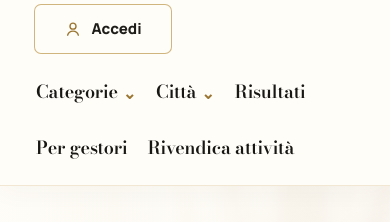
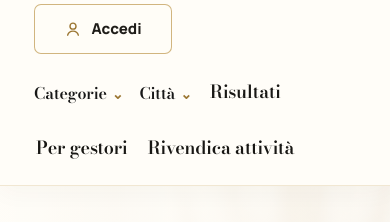
Before and after one commit to beautybenessere/beautybenessere-it, a Next.js app: page / in a window 390 px wide. Shown: the part 385-607 px from the top of the page. Built offline with nearby package versions, Linux system fonts and the light colour scheme.

Commit message:
Fix Step 004 topbar dropdown categorie città

```diff
--- a/app/globals.css
+++ b/app/globals.css
@@ -2578,3 +2578,154 @@ body {
     font-size: 14px;
   }
 }
+
+/* Fix Step 004 — Dropdown premium Categorie e Città in topbar */
+.nav-dropdown {
+  position: relative;
+  display: inline-flex;
+  align-items: center;
+}
+
+.nav-dropdown-trigger {
+  min-height: 44px;
+  display: inline-flex;
+  align-items: center;
+  justify-content: center;
+  gap: 5px;
+  padding: 8px 10px;
+  border: 0;
+  border-radius: 0;
+  color: #171717;
+  background: transparent;
+  cursor: pointer;
+  font-family: var(--font-brand), Georgia, "Times New Roman", serif;
+  font-size: clamp(18px, 1.18vw, 21px);
+  font-weight: 600;
+  line-height: 1;
+  letter-spacing: -0.01em;
+  transition: color 180ms ease;
+}
+
+.nav-dropdown-trigger:hover,
+.nav-dropdown:focus-within .nav-dropdown-trigger,
+.nav-dropdown:hover .nav-dropdown-trigger {
+  color: var(--gold-dark);
+}
+
+.nav-dropdown .nav-chevron {
+  margin-top: 2px;
+  color: var(--gold-dark);
+  font-size: 14px;
+  line-height: 1;
+  transition: transform 180ms ease;
+}
+
+.nav-dropdown:hover .nav-chevron,
+.nav-dropdown:focus-within .nav-chevron {
+  transform: translateY(1px) rotate(180deg);
+}
+
+.nav-dropdown-menu {
+  position: absolute;
+  top: calc(100% + 14px);
+  left: 50%;
+  z-index: 40;
+  width: max-content;
+  min-width: 250px;
+  max-width: min(340px, calc(100vw - 32px));
+  padding: 10px;
+  border: 1px solid rgba(201, 163, 90, 0.26);
+  border-radius: 18px;
+  background: rgba(255, 253, 248, 0.98);
+  box-shadow: 0 26px 70px rgba(68, 48, 22, 0.14);
+  opacity: 0;
+  visibility: hidden;
+  transform: translate(-50%, 8px);
+  pointer-events: none;
+  transition: opacity 160ms ease, transform 160ms ease, visibility 160ms ease;
+}
+
+.nav-dropdown-menu::before {
+  content: "";
+  position: absolute;
+  top: -7px;
+  left: 50%;
+  width: 13px;
+  height: 13px;
+  border-left: 1px solid rgba(201, 163, 90, 0.22);
+  border-top: 1px solid rgba(201, 163, 90, 0.22);
+  background: rgba(255, 253, 248, 0.98);
+  transform: translateX(-50%) rotate(45deg);
+}
+
+.nav-dropdown:hover .nav-dropdown-menu,
+.nav-dropdown:focus-within .nav-dropdown-menu {
+  opacity: 1;
+  visibility: visible;
+  transform: translate(-50%, 0);
+  pointer-events: auto;
+}
+
+.nav-dropdown-menu a {
+  min-height: 42px;
+  width: 100%;
+  justify-content: flex-start;
+  padding: 10px 12px;
+  border-radius: 12px;
+  color: var(--anthracite);
+  font-family: var(--font-body), system-ui, sans-serif;
+  font-size: 15px;
+  font-weight: 750;
+  line-height: 1.2;
+}
+
+.nav-dropdown-menu a:hover,
+.nav-dropdown-menu a:focus-visible {
+  color: var(--gold-dark);
+  background: linear-gradient(90deg, rgba(201, 163, 90, 0.13), rgba(127, 169, 155, 0.09));
+  outline: 0;
+}
+
+@media (max-width: 1120px) {
+  .nav-dropdown-menu {
+    left: 0;
+    transform: translate(0, 8px);
+  }
+
+  .nav-dropdown-menu::before {
+    left: 28px;
+    transform: rotate(45deg);
+  }
+
+  .nav-dropdown:hover .nav-dropdown-menu,
+  .nav-dropdown:focus-within .nav-dropdown-menu {
+    transform: translate(0, 0);
+  }
+}
+
+@media (max-width: 700px) {
+  .nav-dropdown {
+    position: static;
+  }
+
+  .nav-dropdown-trigger {
+    min-height: 34px;
+    padding: 4px 0;
+    font-size: 16px;
+  }
+
+  .nav-dropdown-menu {
+    top: auto;
+    left: 18px;
+    right: 18px;
+    width: auto;
+    min-width: 0;
+    max-width: none;
+    transform: translate(0, 8px);
+  }
+
+  .nav-dropdown:hover .nav-dropdown-menu,
+  .nav-dropdown:focus-within .nav-dropdown-menu {
+    transform: translate(0, 0);
+  }
+}
--- a/components/Header.tsx
+++ b/components/Header.tsx
@@ -1,11 +1,32 @@
 import { siteConfig } from "@/lib/site";
 
-const navItems = [
-  { label: "Categorie", href: "/#categorie", hasChevron: true },
-  { label: "Città", href: "/#città", hasChevron: true },
-  { label: "Risultati", href: "/risultati" },
-  { label: "Per gestori", href: "/#per-gestori" },
-  { label: "Rivendica attività", href: "/#rivendica-attività" }
+const categories = [
+  "Centri estetici",
+  "Parrucchieri",
+  "Barber Shop",
+  "Tattoo Studio",
+  "Piercing Studio",
+  "SPA",
+  "Centri Olistici",
+  "Solarium",
+  "Nail Center",
+  "Massaggiatori",
+  "Lash & Brow",
+  "Medicina estetica"
+];
+
+const cities = [
+  "Milano",
+  "Roma",
+  "Torino",
+  "Firenze",
+  "Bologna",
+  "Napoli",
+  "Genova",
+  "Venezia",
+  "Verona",
+  "Palermo",
+  "Tutte le città"
 ];
 
 function LotusMark() {
@@ -21,6 +42,24 @@ function LotusMark() {
   );
 }
 
+function DropdownNav({ label, items }: { label: string; items: string[] }) {
+  return (
+    <div className="nav-dropdown">
+      <button className="nav-dropdown-trigger" type="button" aria-haspopup="true">
+        <span>{label}</span>
+        <span className="nav-chevron" aria-hidden="true">⌄</span>
+      </button>
+      <div className="nav-dropdown-menu" role="menu" aria-label={label}>
+        {items.map((item) => (
+          <a key={item} href="/risultati" role="menuitem">
+            {item}
+          </a>
+        ))}
+      </div>
+    </div>
+  );
+}
+
 export function Header() {
   return (
     <header className="site-header">
@@ -32,12 +71,11 @@ export function Header() {
         </span>
       </a>
       <nav className="main-nav" aria-label="Navigazione principale">
-        {navItems.map((item) => (
-          <a key={item.label} href={item.href}>
-            <span>{item.label}</span>
-            {item.hasChevron ? <span className="nav-chevron" aria-hidden="true">⌄</span> : null}
-          </a>
-        ))}
+        <DropdownNav label="Categorie" items={categories} />
+        <DropdownNav label="Città" items={cities} />
+        <a href="/risultati">Risultati</a>
+        <a href="/#per-gestori">Per gestori</a>
+        <a href="/#rivendica-attività">Rivendica attività</a>
       </nav>
       <a className="header-login" href="/#accesso">
         <span className="login-icon" aria-hidden="true">
```
Also changed, not shown: documentazione/PROGETTO_CONTESTO_BEAUTYBENESSERE.md (+14 -0 lines), documentazione/STATO_LAVORI_BEAUTYBENESSERE.md (+12 -0 lines), documentazione/report/REPORT_STEP_004_FIX_TOPBAR_DROPDOWN_CATEGORIE_CITTA.md (added, +30 -0 lines).
